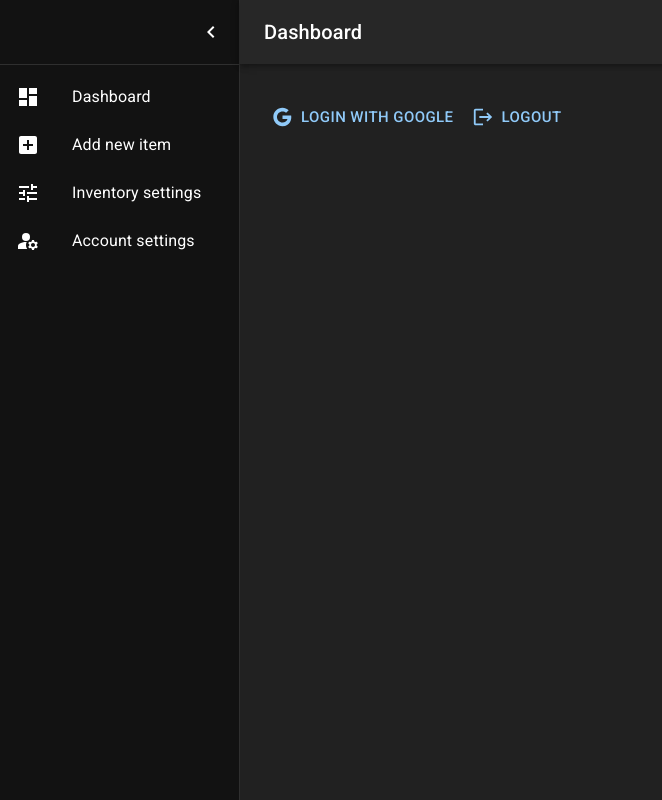
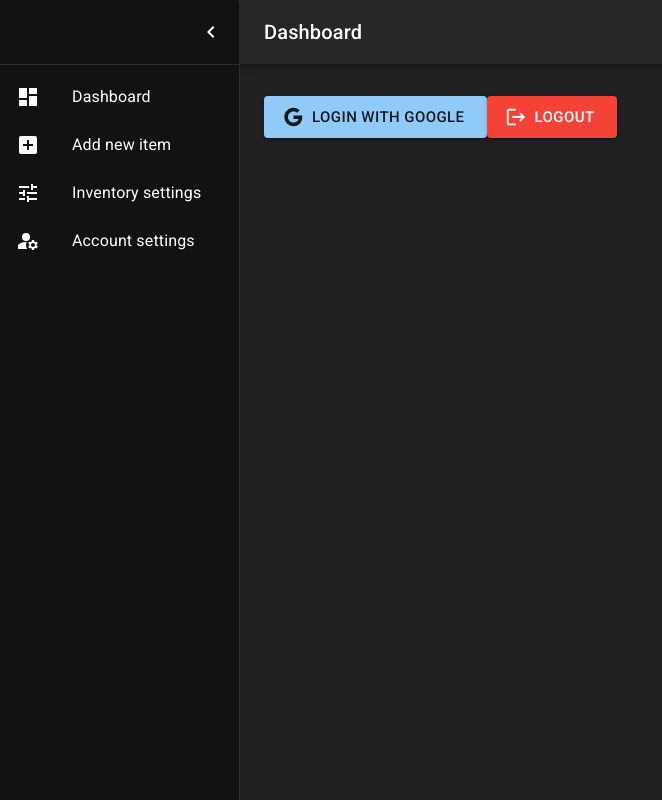
Before and after one commit to saadixl/Ventory, a React (Create React App) app in the folder webapp/: page /account-settings in a window 1280 px wide. Shown: the whole page, without its empty margins (0-662 px from the left). Built offline with nearby package versions, Linux system fonts and the light colour scheme.

Commit message:
Make buttons contained

```diff
--- a/webapp/src/screens/AccountSettings.js
+++ b/webapp/src/screens/AccountSettings.js
@@ -7,10 +7,15 @@ function AccountSettings() {
   return (
     <Grid container spacing={3}>
       <Grid item xs={12} md={8} lg={9}>
-        <Button startIcon={<GoogleIcon />} size="large">
+        <Button startIcon={<GoogleIcon />} size="large" variant="contained">
           Login with Google
         </Button>
-        <Button startIcon={<LogoutIcon />} size="large">
+        <Button
+          startIcon={<LogoutIcon />}
+          size="large"
+          variant="contained"
+          color="error"
+        >
           Logout
         </Button>
       </Grid>
--- a/webapp/src/screens/AddNewItem.js
+++ b/webapp/src/screens/AddNewItem.js
@@ -168,7 +168,7 @@ function AddNewItem() {
             <Button
               onClick={handleSubmitClick}
               color="success"
-              variant="outlined"
+              variant="contained"
             >
               Submit
             </Button>
```
